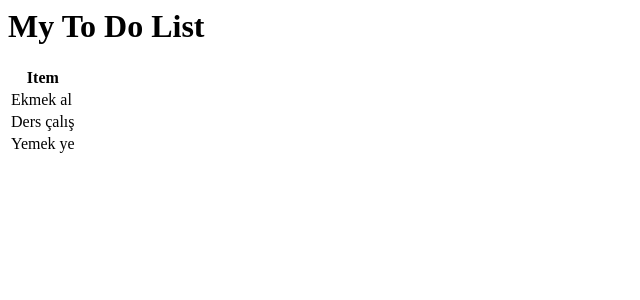
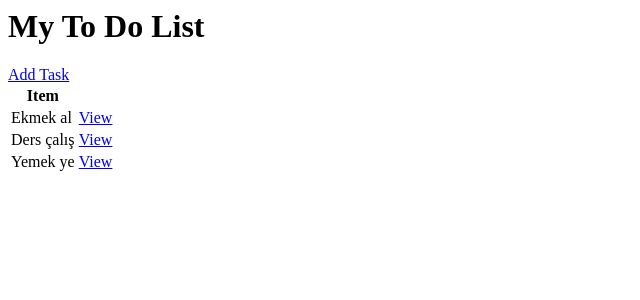
Before and after one commit to kaanguler14/TO-DO-APP, a Django app: page / in a window 1280 px wide. Shown: the top 300 px of the page, without its empty margins (0-640 px from the left). Run offline with Django 3.2, Linux system fonts and the light colour scheme; data comes from the database, SQL or seed files in the repository; both versions use the stored data as it was after the commit.

Commit message:
Detail page and Create item

```diff
--- /dev/null
+++ b/base/templates/base/task.html
@@ -0,0 +1 @@
+<h1>Task: {{ task }}</h1>
--- a/base/templates/base/task_list.html
+++ b/base/templates/base/task_list.html
@@ -1,11 +1,15 @@
 <h1>My To Do List</h1>
+<a href="{% url "task-create" %}"> Add Task</a>
+
 <table>
     <tr>
         <th>Item</th>
+         <th></th>
     </tr>
-    {% for task in object_list %}
+    {% for task in tasks %}
     <tr>
         <td>{{ task.title }}</td>
+        <td><a href="{% url 'task' task.id %}">View</a> </td>
     </tr>
     {% empty %}
     <h3>No items in list</h3>
--- a/base/urls.py
+++ b/base/urls.py
@@ -1,8 +1,9 @@
 from django.urls import path
-from .views import TaskList
+from .views import TaskList, TaskDetail,TaskCreate
 
-urlpatterns=[
+urlpatterns = [
 
-path("",TaskList.as_view(),name="tasks"),
-
+    path("", TaskList.as_view(), name="tasks"),
+    path('task/<int:pk>/', TaskDetail.as_view(), name='task'),
+    path("task-create/", TaskCreate.as_view(), name="task-create"),
 ]
--- a/base/views.py
+++ b/base/views.py
@@ -1,6 +1,20 @@
 from django.shortcuts import render
 from django.views.generic.list import ListView
+from django.views.generic.detail import DetailView
+from django.views.generic.edit import CreateView
+from django.urls import reverse_lazy
 from .models import Task
 
 class TaskList(ListView):
     model = Task
+    context_object_name = "tasks"
+
+class TaskDetail(DetailView):
+    model = Task
+    context_object_name = "task"
+    template_name = 'base/task.html'
+
+class TaskCreate(CreateView):
+    model = Task
+    fields = "__all__"
+    success_url = reverse_lazy("tasks")
```
Also changed, not shown: base/templates/base/task_form.html (added, +9 -0 lines), db.sqlite3.
